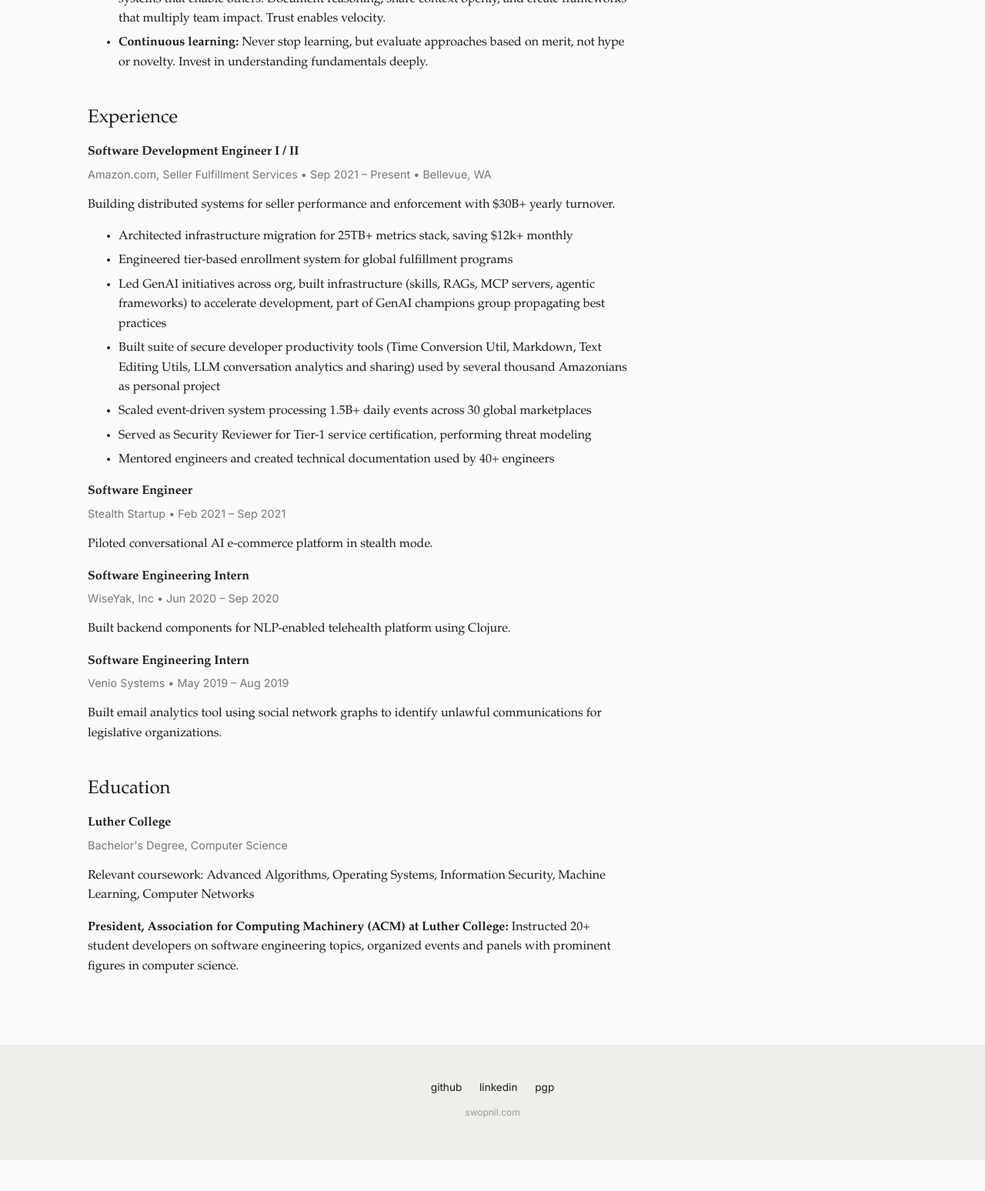
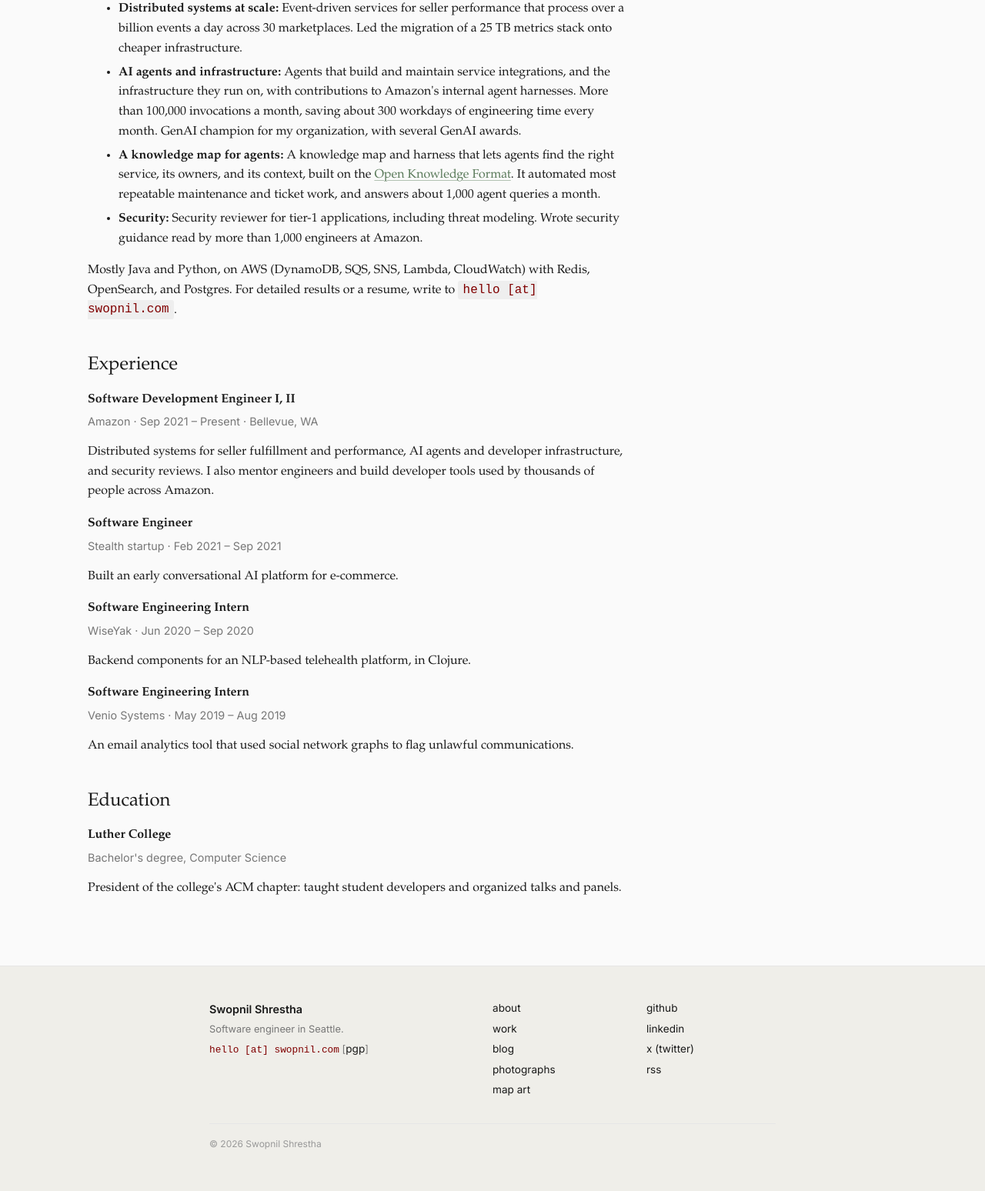
Before and after one commit to swopnilnep/swopnilnep.github.io, an Eleventy site: page src/work.html in a window 1280 px wide. Shown: the part 863-2411 px from the top of the page at 77% size. Before the commit the page ends 2371 px from the top, so only its background shows below. Built offline with nearby package versions, Linux system fonts and the light colour scheme; Eleventy itself is replaced by a stand-in of ours; files that its build step writes are made by us from their sources.

Commit message:
Refresh home and work pages, footer, and favicon
Focus the home and work pages on distributed systems and AI agent
infrastructure, add principles and selected work, simplify the footer
into a shared include, separate the pho and atlas project links in the
nav, and add a new favicon.

```diff
--- /dev/null
+++ b/src/_includes/footer.html
@@ -0,0 +1,23 @@
+<footer class="site-footer">
+    <div class="footer-inner">
+        <div class="footer-col">
+            <span class="footer-name">Swopnil Shrestha</span>
+            <span>Software engineer in Seattle.</span>
+            <span><code>hello [at] swopnil.com</code> [<a href="/keys">pgp</a>]</span>
+        </div>
+        <nav class="footer-col" aria-label="Site">
+            <a href="https://swopnil.com">about</a>
+            <a href="https://swopnil.com/work">work</a>
+            <a href="https://swopnil.com/blog">blog</a>
+            <a href="https://pho.swopnil.com">photographs</a>
+            <a href="https://atlas.swopnil.com">map art</a>
+        </nav>
+        <nav class="footer-col" aria-label="Elsewhere">
+            <a href="https://github.com/swopnilnep" target="_blank" rel="noopener">github</a>
+            <a href="https://linkedin.com/in/swopnilnep" target="_blank" rel="noopener">linkedin</a>
+            <a href="https://x.com/swopnilnep" target="_blank" rel="noopener">x (twitter)</a>
+            <a href="/feed.xml">rss</a>
+        </nav>
+    </div>
+    <div class="footer-site">© {% year %} Swopnil Shrestha</div>
+</footer>
--- a/src/style.css
+++ b/src/style.css
@@ -77,6 +77,26 @@
 
 a:hover {
   text-decoration: underline;
+}
+
+/* Links inside running text: always underlined so they read as clickable */
+.home-card p a,
+.prose p a,
+.prose li a,
+.post-content a {
+  text-decoration: underline;
+  text-decoration-color: color-mix(in srgb, var(--accent) 45%, transparent);
+  text-decoration-thickness: 1px;
+  text-underline-offset: 0.2em;
+  transition: text-decoration-color 120ms ease, color 120ms ease;
+}
+.home-card p a:hover,
+.prose p a:hover,
+.prose li a:hover,
+.post-content a:hover {
+  color: var(--text);
+  text-decoration-color: currentColor;
+  text-decoration-thickness: 2px;
 }
 
 code {
@@ -282,6 +302,27 @@
   margin-bottom: 2.5rem;
 }
 
+/* Separate projects (subdomains), set apart from the main site links */
+.nav-projects {
+  display: flex;
+  gap: 1.1rem;
+  margin-left: auto;
+  margin-right: 1rem;
+  padding-left: 1.1rem;
+  border-left: 1px solid var(--line);
+  font-family: var(--sans);
+}
+.nav-projects a {
+  color: var(--muted);
+  font-size: 0.78rem;
+  letter-spacing: 0.12em;
+  text-transform: uppercase;
+}
+.nav-projects a:hover { color: var(--text); text-decoration: none; }
+@media (max-width: 640px) {
+  .nav-projects { gap: 0.8rem; margin-right: 0.5rem; padding-left: 0.8rem; }
+}
+
 /* Footer — darker band, both themes */
 .site-footer {
   flex-shrink: 0;
@@ -295,21 +336,32 @@
   line-height: 1.6;
 }
 
-.site-footer a {
-  color: var(--text);
-  margin: 0 0.6rem;
-  font-size: 0.85rem;
+.footer-inner {
+  max-width: 46rem;
+  margin: 0 auto;
+  display: grid;
+  grid-template-columns: 2fr 1fr 1fr;
+  align-items: start;
+  gap: 2rem;
+  text-align: left;
 }
-
-.site-footer a:hover {
-  color: var(--accent);
-  text-decoration: none;
-}
-
+.footer-name { color: var(--text); font-weight: 600; font-size: 0.9rem; }
+.site-footer code { font-size: 0.8rem; background: none; padding: 0; }
+.footer-col { display: flex; flex-direction: column; gap: 0.3rem; }
+.site-footer a { color: var(--text); font-size: 0.85rem; }
+.site-footer a:hover { color: var(--accent); text-decoration: none; }
 .footer-site {
-  margin-top: 0.75rem;
+  max-width: 46rem;
+  margin: 2rem auto 0;
+  padding-top: 1rem;
+  border-top: 1px solid var(--line);
   font-size: 0.75rem;
   color: var(--faint);
+  text-align: left;
+}
+@media (max-width: 640px) {
+  .footer-inner { grid-template-columns: 1fr 1fr; }
+  .footer-inner > .footer-col:first-child { grid-column: 1 / -1; }
 }
 
 /* Home landing — centered, narrow, high-contrast (bold heading, then body) */
@@ -337,5 +389,7 @@
 }
 
 .home-card .links {
+  font-family: var(--sans);
+  font-size: 0.9rem;
   margin-top: 1.6rem;
 }
--- a/src/work.html
+++ b/src/work.html
@@ -3,7 +3,7 @@
 <head>
     <meta charset="UTF-8">
     <meta name="viewport" content="width=device-width, initial-scale=1.0">
-    <title>Work — Swopnil Shrestha</title>
+    <title>Work · Swopnil Shrestha</title>
     <script>(function(){try{var t=localStorage.getItem("theme");if(t)document.documentElement.dataset.theme=t;}catch(e){}})();</script>
     <link rel="icon" type="image/svg+xml" href="/favicon.svg">
     <link rel="icon" type="image/png" href="/favicon.png">
@@ -16,7 +16,9 @@
                 <a href="/">about</a>
                 <a href="/work" aria-current="page">work</a>
                 <a href="/blog">blog</a>
-                <a href="https://pho.swopnil.com">photos</a>
+            </div>
+            <div class="nav-projects" aria-label="Projects">
+                <a href="https://pho.swopnil.com">pho</a>
                 <a href="https://atlas.swopnil.com">atlas</a>
             </div>
             <button class="theme-toggle" type="button" aria-label="Toggle light / dark theme" title="Toggle theme">
@@ -33,78 +35,64 @@
 
         <main class="prose">
             <div class="work-section">
-                <p>I'm a Software Engineer at Amazon, where I build reliable, scalable distributed systems that power seller fulfillment and performance infrastructure at a global scale.</p>
-
-                <p>My work focuses on real-time data processing platforms that handle billions of daily events across 30+ global marketplaces, computing performance metrics and triggering automated enforcement actions that impact thousands of sellers.</p>
+                <p>I'm a software engineer at Amazon. I design and run distributed systems, and I build AI agents and the infrastructure behind them.</p>
             </div>
 
             <div class="work-section">
                 <h2>Principles</h2>
-                <p>I believe effective engineering organizations are guided by clear values that help teams make better decisions. Here are principles that guide my work:</p>
+                <p>A few ideas I come back to when designing systems and working with teams:</p>
+                <ul>
+                    <li><strong>First principles:</strong> Start from what must be true, not from how it's usually done. Break a problem down to its fundamentals before choosing a solution.</li>
+                    <li><strong>Second-order thinking:</strong> Ask what happens next. A change that saves time today can add cost, load, or risk somewhere else later.</li>
+                    <li><strong>Systems thinking:</strong> Look at feedback loops and at how a change travels through connected parts. Inspired by <a href="https://www.librarything.com/work/7467944" target="_blank">Thinking in Systems</a>.</li>
+                    <li><strong>Conway's law:</strong> <a href="https://en.wikipedia.org/wiki/Conway%27s_law" target="_blank">Systems mirror the teams that build them</a>, so service boundaries and team boundaries should be designed together.</li>
+                    <li><strong>Jevons paradox:</strong> <a href="https://en.wikipedia.org/wiki/Jevons_paradox" target="_blank">When something gets cheaper, we use more of it.</a> AI makes code cheap to write, so clear requirements, review, and testing matter more, not less.</li>
+                    <li><strong>Values alignment:</strong> Agreeing on what a system is for comes before deciding how to build it. As code gets easier to produce, the <a href="https://rtpg.co/2024/08/31/cost-of-a-values-gap/" target="_blank">cost of a values gap</a> becomes the dominant cost.</li>
+                    <li><strong>Force multiplication:</strong> Scale yourself with tools, automation, and documentation that make other engineers faster. Trust enables velocity.</li>
+                </ul>
+            </div>
 
+            <div class="work-section">
+                <h2>Selected work</h2>
                 <ul>
-                    <li><strong>Ownership:</strong> Take responsibility for outcomes. Build things you'd be proud to show others. Quality compounds over time.</li>
-
-                    <li><strong>First principles thinking:</strong> Break down complex problems to their fundamentals. Build solutions from the ground up rather than by analogy.</li>
-
-                    <li><strong>Systems thinking:</strong> Think in systems—understand reinforcing and balancing feedback loops, and how changes propagate through interconnected components. Inspired by <a href="https://www.librarything.com/work/7467944" target="_blank">Thinking in Systems</a>.</li>
-
-                    <li><strong>Values alignment:</strong> Aligning on the core requirements and functions of what you're building precedes the actual solution itself. This applies to security, AI systems, and all engineering work. As AI makes writing and testing code easier, the <a href="https://rtpg.co/2024/08/31/cost-of-a-values-gap/" target="_blank">cost of a values gap</a> becomes the dominant factor. We need to be value-aligned with our teams and ensure the systems we create align with us.</li>
-
-                    <li><strong>Force multiplication, trust, and velocity:</strong> Scale yourself by building tools, automation, and systems that enable others. Document reasoning, share context openly, and create frameworks that multiply team impact. Trust enables velocity.</li>
-
-                    <li><strong>Continuous learning:</strong> Never stop learning, but evaluate approaches based on merit, not hype or novelty. Invest in understanding fundamentals deeply.</li>
+                    <li><strong>Distributed systems at scale:</strong> Event-driven services for seller performance that process over a billion events a day across 30 marketplaces. Led the migration of a 25 TB metrics stack onto cheaper infrastructure.</li>
+                    <li><strong>AI agents and infrastructure:</strong> Agents that build and maintain service integrations, and the infrastructure they run on, with contributions to Amazon's internal agent harnesses. More than 100,000 invocations a month, saving about 300 workdays of engineering time every month. GenAI champion for my organization, with several GenAI awards.</li>
+                    <li><strong>A knowledge map for agents:</strong> A knowledge map and harness that lets agents find the right service, its owners, and its context, built on the <a href="https://github.com/GoogleCloudPlatform/knowledge-catalog/blob/main/okf/SPEC.md" target="_blank">Open Knowledge Format</a>. It automated most repeatable maintenance and ticket work, and answers about 1,000 agent queries a month.</li>
+                    <li><strong>Security:</strong> Security reviewer for tier-1 applications, including threat modeling. Wrote security guidance read by more than 1,000 engineers at Amazon.</li>
                 </ul>
+                <p>Mostly Java and Python, on AWS (DynamoDB, SQS, SNS, Lambda, CloudWatch) with Redis, OpenSearch, and Postgres. For detailed results or a resume, write to <code>hello [at] swopnil.com</code>.</p>
             </div>
 
             <div class="work-section">
                 <h2>Experience</h2>
 
-                <div class="job-title">Software Development Engineer I / II</div>
-                <div class="job-meta">Amazon.com, Seller Fulfillment Services • Sep 2021 – Present • Bellevue, WA</div>
-                <p>Building distributed systems for seller performance and enforcement with $30B+ yearly turnover.</p>
-                <ul>
-                    <li>Architected infrastructure migration for 25TB+ metrics stack, saving $12k+ monthly</li>
-                    <li>Engineered tier-based enrollment system for global fulfillment programs</li>
-                    <li>Led GenAI initiatives across org, built infrastructure (skills, RAGs, MCP servers, agentic frameworks) to accelerate development, part of GenAI champions group propagating best practices</li>
-                    <li>Built suite of secure developer productivity tools (Time Conversion Util, Markdown, Text Editing Utils, LLM conversation analytics and sharing) used by several thousand Amazonians as personal project</li>
-                    <li>Scaled event-driven system processing 1.5B+ daily events across 30 global marketplaces</li>
-                    <li>Served as Security Reviewer for Tier-1 service certification, performing threat modeling</li>
-                    <li>Mentored engineers and created technical documentation used by 40+ engineers</li>
-                </ul>
+                <div class="job-title">Software Development Engineer I, II</div>
+                <div class="job-meta">Amazon · Sep 2021 – Present · Bellevue, WA</div>
+                <p>Distributed systems for seller fulfillment and performance, AI agents and developer infrastructure, and security reviews. I also mentor engineers and build developer tools used by thousands of people across Amazon.</p>
 
                 <div class="job-title">Software Engineer</div>
-                <div class="job-meta">Stealth Startup • Feb 2021 – Sep 2021</div>
-                <p>Piloted conversational AI e-commerce platform in stealth mode.</p>
+                <div class="job-meta">Stealth startup · Feb 2021 – Sep 2021</div>
+                <p>Built an early conversational AI platform for e-commerce.</p>
 
                 <div class="job-title">Software Engineering Intern</div>
-                <div class="job-meta">WiseYak, Inc • Jun 2020 – Sep 2020</div>
-                <p>Built backend components for NLP-enabled telehealth platform using Clojure.</p>
+                <div class="job-meta">WiseYak · Jun 2020 – Sep 2020</div>
+                <p>Backend components for an NLP-based telehealth platform, in Clojure.</p>
 
                 <div class="job-title">Software Engineering Intern</div>
-                <div class="job-meta">Venio Systems • May 2019 – Aug 2019</div>
-                <p>Built email analytics tool using social network graphs to identify unlawful communications for legislative organizations.</p>
+                <div class="job-meta">Venio Systems · May 2019 – Aug 2019</div>
+                <p>An email analytics tool that used social network graphs to flag unlawful communications.</p>
             </div>
 
             <div class="work-section">
                 <h2>Education</h2>
                 <div class="job-title">Luther College</div>
-                <div class="job-meta">Bachelor's Degree, Computer Science</div>
-                <p>Relevant coursework: Advanced Algorithms, Operating Systems, Information Security, Machine Learning, Computer Networks</p>
-
-                <p><strong>President, Association for Computing Machinery (ACM) at Luther College:</strong> Instructed 20+ student developers on software engineering topics, organized events and panels with prominent figures in computer science.</p>
+                <div class="job-meta">Bachelor's degree, Computer Science</div>
+                <p>President of the college's ACM chapter: taught student developers and organized talks and panels.</p>
             </div>
         </main>
     </div>
 
-    <footer class="site-footer">
-        <div>
-            <a href="https://github.com/swopnilnep" target="_blank">github</a>
-            <a href="https://linkedin.com/in/swopnilnep" target="_blank">linkedin</a>
-            <a href="/keys">pgp</a>
-        </div>
-        <div class="footer-site">swopnil.com</div>
-    </footer>
+    {% include "footer.html" %}
 
     <script src="/theme.js"></script>
 </body>
```
Also changed, not shown: src/_layouts/keys.html (+5 -10 lines), src/_layouts/post.html (+5 -10 lines), src/blog/index.html (+5 -10 lines), src/index.html (+14 -10 lines), .eleventy.js, src/favicon.ico, src/favicon.png, src/favicon.svg.
